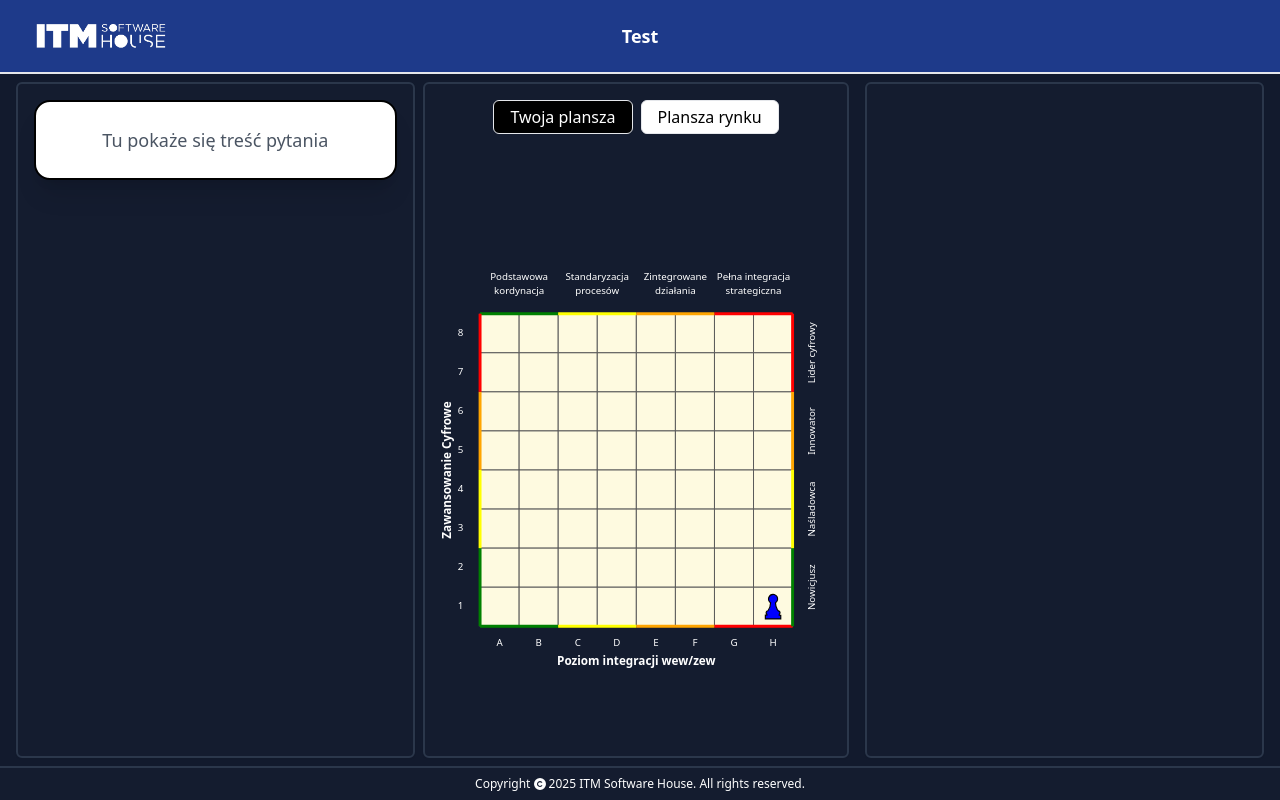
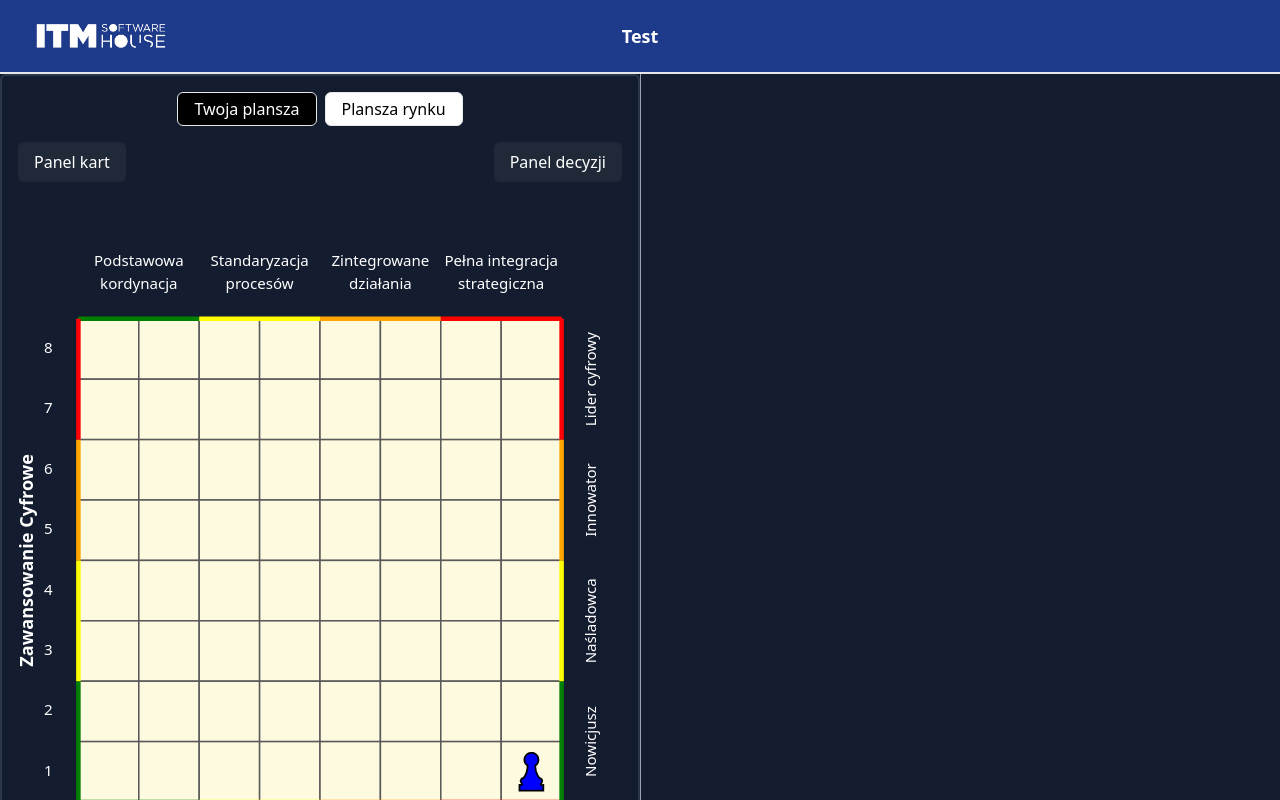
Before and after one commit to Kalimedess/ITM_ProjektZespo-owy, a Vue app in the folder frontend/: page /testplayer in a window 1280 px wide. Shown: the top 800 px of the page. Built offline with nearby package versions, Linux system fonts and the light colour scheme; what tailwindcss-animated would draw is missing.

Commit message:
Dodanie wysuwanych bloków oraz głównego bloku planszy

```diff
--- a/frontend/src/views/player/test-playerView.vue
+++ b/frontend/src/views/player/test-playerView.vue
@@ -1,16 +1,19 @@
 <template>
-  <div class="flex flex-col min-h-screen bg-primary">
+  <div class="flex flex-col min-h-screen bg-primary relative overflow-hidden">
     <!-- Górny pasek -->
     <PlayerNavbar
       :team-name="gameData?.teamName"
       :nav-bg-color="gameData?.teamColor"
     />
 
-    <!-- Główna zawartość -->
-    <div class="flex flex-1 mt-2">
-
-      <!-- Lewa kolumna: wybór kart -->
-      <div class="flex-1 ml-4 mr-2 bg-secondary border-2 border-lgray-accent rounded-md shadow-sm text-center p-4">
+    <!-- Główna sekcja: kontener flex -->
+    <div class="flex flex-1 flex-row relative overflow-hidden">
+      <!-- Lewy panel jako połowa szerokości -->
+      <Transition name="fade-slide" appear>
+        <div
+          v-if="leftOpen"
+          class="absolute left-0 top-0 w-1/2 h-full bg-secondary border-r border-gray-400 shadow-lg z-40 overflow-auto p-4 transition-all duration-500 ease-in-out"
+        >
           <RouterView />
           <QuestionBox />
           <Suspense>
@@ -32,8 +35,17 @@
             </template>
           </Suspense>
         </div>
-      <!-- Środkowa kolumna: plansza -->
-        <div class="w-1/3 bg-secondary border-2 border-lgray-accent rounded-md shadow-sm text-center p-4">
+      </Transition>
+
+      <!-- Główna zawartość: plansza, zawsze renderowana -->
+      <div
+        class="transition-all duration-300 h-full bg-secondary border-2 border-lgray-accent rounded-md shadow-sm text-center p-4 z-30"
+        :class="[
+          leftOpen ? 'w-1/2 ml-auto' : '',
+          rightOpen ? 'w-1/2 mr-auto' : '',
+          (!leftOpen && !rightOpen) ? 'w-1/2 mx-auto' : ''
+        ]"
+      >
         <div class="flex justify-center space-x-2 mb-4">
           <button
             @click="currentBoard = 'player'"
@@ -51,6 +63,24 @@
           </button>
         </div>
 
+        <div class="flex justify-between items-center mb-4">
+          <!-- Lewy przycisk -->
+          <button
+            @click="showLeftPanel"
+            class="bg-gray-800 text-white px-4 py-2 rounded-md"
+          >
+            Panel kart
+          </button>
+
+          <!-- Prawy przycisk -->
+          <button
+            @click="showRightPanel"
+            class="bg-gray-800 text-white px-4 py-2 rounded-md"
+          >
+            Panel decyzji
+          </button>
+        </div>
+
         <GameBoard
           v-if="currentBoard === 'player'"
           :config="formData"
@@ -59,13 +89,13 @@
           :posY="posY"
           :pawnColor="gameData?.teamColor"
         />
+      </div>
 
-            <!-- tu dodać plansza rywali -->
-
-        </div>
-      <!-- Prawa kolumna: decyzje -->
-        <div class="flex-1 ml-4 bg-secondary border-2 border-lgray-accent rounded-md shadow-sm text-center p-4 w-1/3 mr-4 flex flex-col space-y-4">
-
+      <!-- Prawy panel jako połowa szerokości -->
+      <div
+        v-if="rightOpen"
+        class="absolute right-0 top-0 w-1/2 h-full bg-secondary border-l border-gray-400 shadow-lg z-40 overflow-auto p-4"
+      >
         <PlayerMenu
           ref="playerMenuRef"
           v-if="currentPanel === 'menu' && gameData"
@@ -74,15 +104,16 @@
           @budget-changed-in-menu="handleBudgetChangeFromMenu"
         />
       </div>
-
     </div>
 
     <!-- Stopka -->
     <div class="mt-2">
-      <Footer/>
+      <Footer />
     </div>
   </div>
 </template>
+
+
 
 <script setup>
 import { reactive, ref, watch} from 'vue'
@@ -200,6 +231,50 @@ const handleBudgetChangeFromMenu = (newBudgetFromMenu) => {
 //funkcja odpowiedzialna za pokazywanie tekstu na kartach
 const isOnline = ref(true)
 
+//funckja pokazujaca aktualną planszę
 const currentBoard = ref('player')
 
+//logika rozsuwania paneli
+
+const leftOpen = ref(false)
+const rightOpen = ref(true)
+
+function toggleLeftPanel() {
+  leftOpen.value = !leftOpen.value
+  if (!leftOpen.value && !rightOpen.value) {
+    rightOpen.value = true // Nigdy nie pokazuj tylko planszy — zawsze jeden panel
+  }
+}
+
+function toggleRightPanel() {
+  rightOpen.value = !rightOpen.value
+  if (!rightOpen.value && !leftOpen.value) {
+    leftOpen.value = true // Nigdy nie pokazuj tylko planszy — zawsze jeden panel
+  }
+}
+
+function showLeftPanel() {
+  rightOpen.value = false
+  leftOpen.value = true
+}
+
+function showRightPanel() {
+  leftOpen.value = false
+  rightOpen.value = true
+}
+
 </script>
+<style scoped>
+  .fade-slide-enter-active,
+  .fade-slide-leave-active {
+    transition: all 0.5s ease;
+  }
+  .fade-slide-enter-from {
+    opacity: 0;
+    transform: translateX(-20px);
+  }
+  .fade-slide-leave-to {
+    opacity: 0;
+    transform: translateX(-20px);
+  }
+</style>
```
Also changed, not shown: 11 other files (tests, documents, lock files or other folders). Lines whose indentation alone changed are shown as unchanged.
